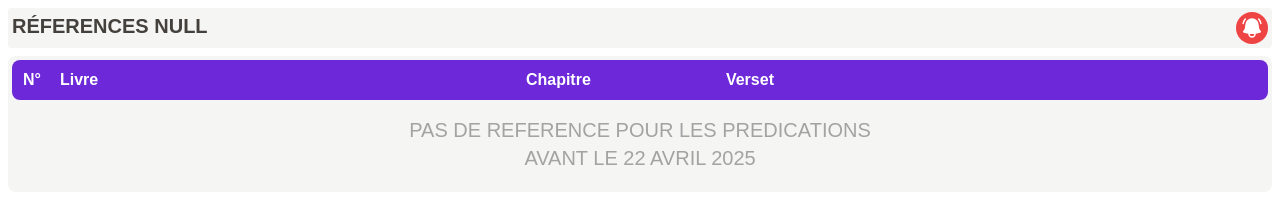
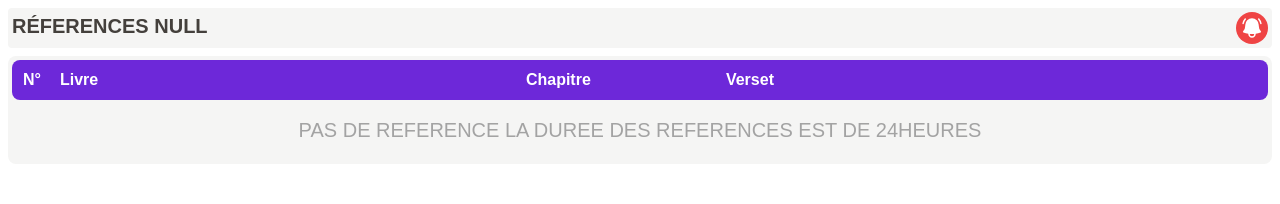
Before and after one commit to Muhimanyi/acgomaVisites, a website: page src/public/index.html in a window 1280 px wide. Drawn offline with nearby package versions, Linux system fonts and the light colour scheme; no server answers.

Commit message:
Update index.html

```diff
--- a/src/public/index.html
+++ b/src/public/index.html
@@ -38,10 +38,7 @@
             </tbody>
         </table>
         <div id="meessageio" class="text-xl uppercase font-light text-neutral-400 text-center my-4">PAS DE REFERENCE
-            POUR LES
-            PREDICATIONS
-            <br> AVANT LE 22
-            AVRIL 2025
+            LA DUREE DES REFERENCES EST DE 24Heures
         </div>
 
     </div>
```
